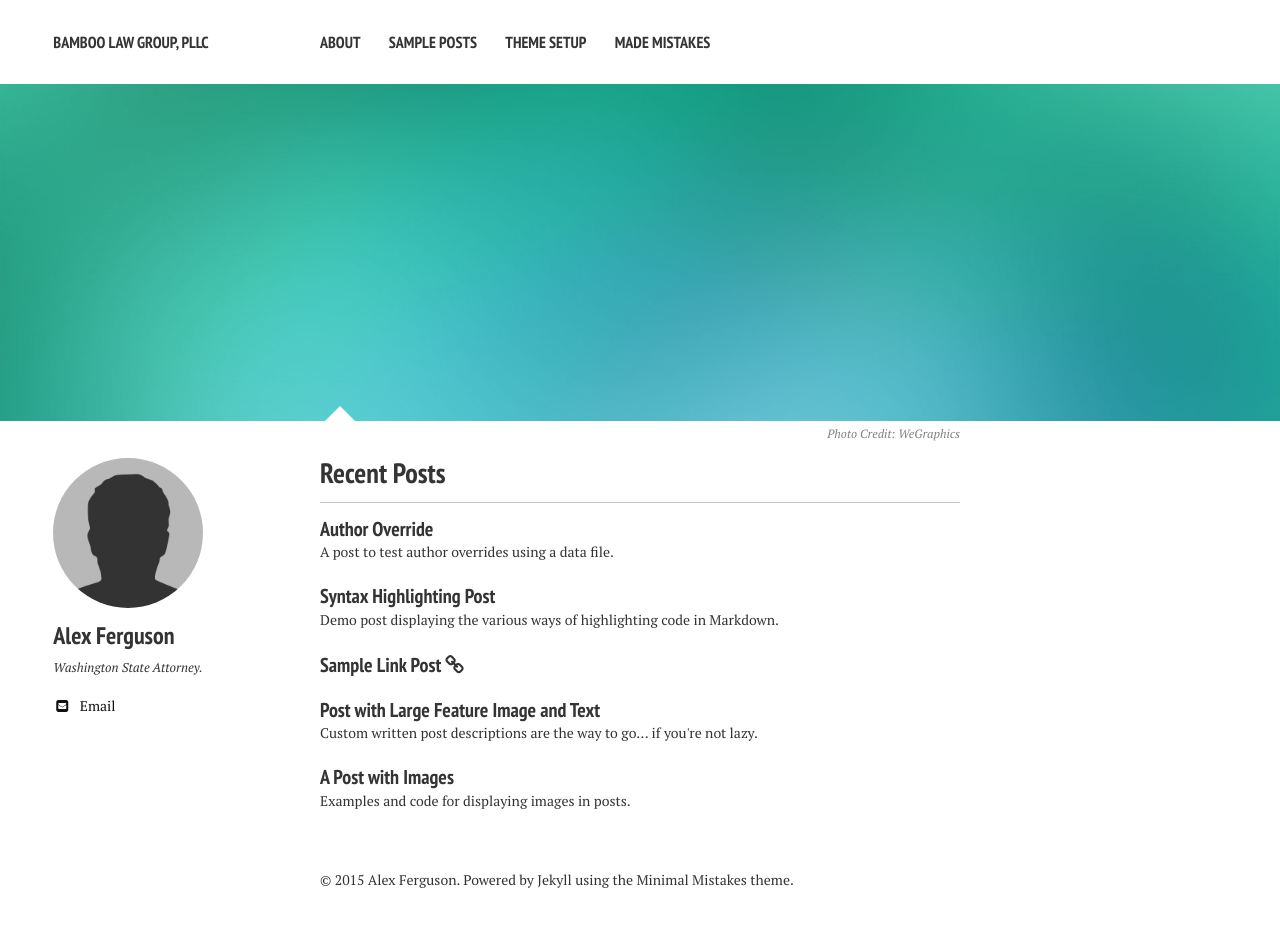
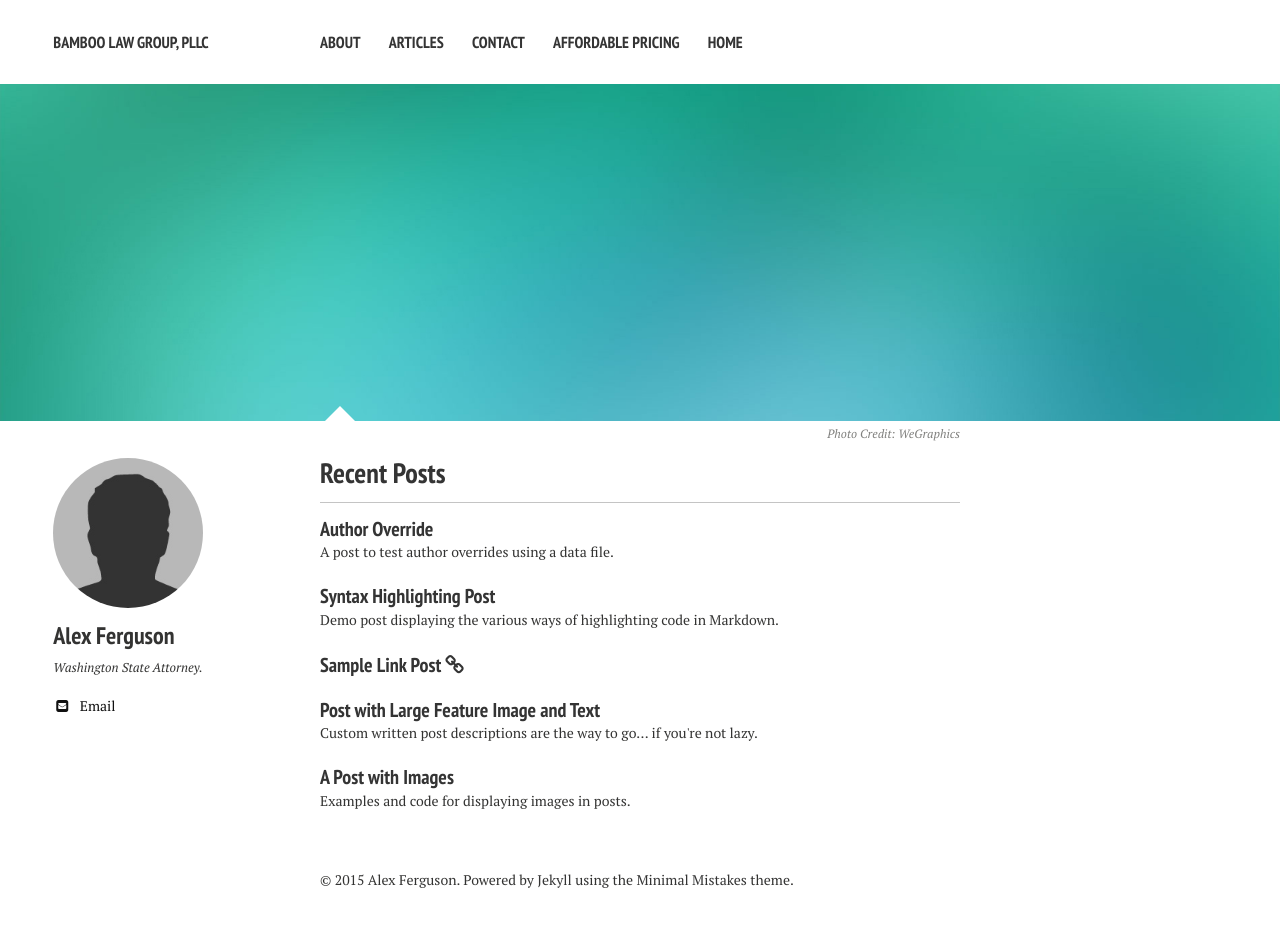
Before and after one commit to nerdyfergy/blg-site-mm3, a Jekyll site: the page built from index.md, in a window 1280 px wide. Built offline with Jekyll 4.4.1, drawn with Linux system fonts in a browser that asks for light colours; nearby versions of some CDN libraries.

Commit message:
Update navigation.yml
change navigation links

```diff
--- a/_data/navigation.yml
+++ b/_data/navigation.yml
@@ -3,11 +3,14 @@
 - title: About
   url: /about/
 
-- title: Sample Posts
-  url: /posts/
+- title: Articles
+  url: /articles/
 
-- title: Theme Setup
-  url: /theme-setup/
+- title: Contact
+  url: /contact/
 
-- title: Made Mistakes
-  url: http://mademistakes.com
+- title: Affordable Pricing
+  url: /pricing/
+
+- title: Home
+  url:
```
